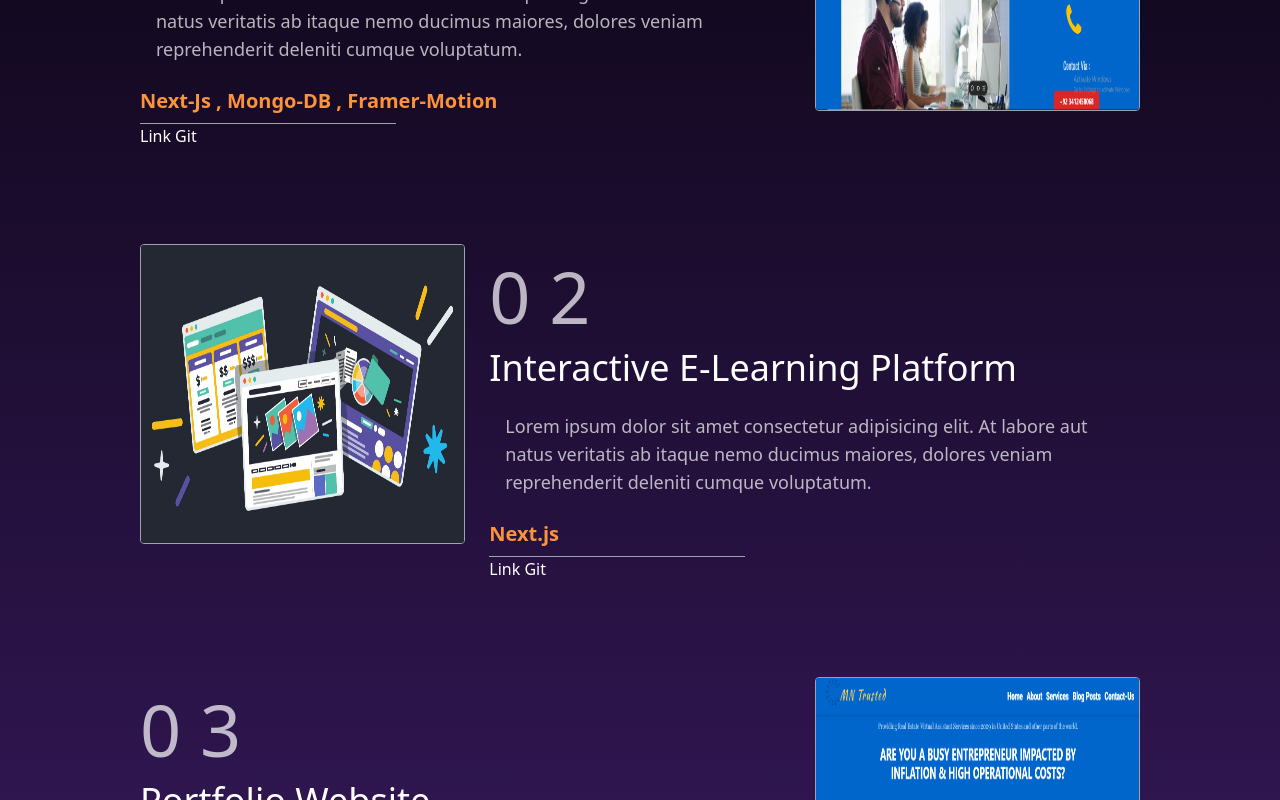
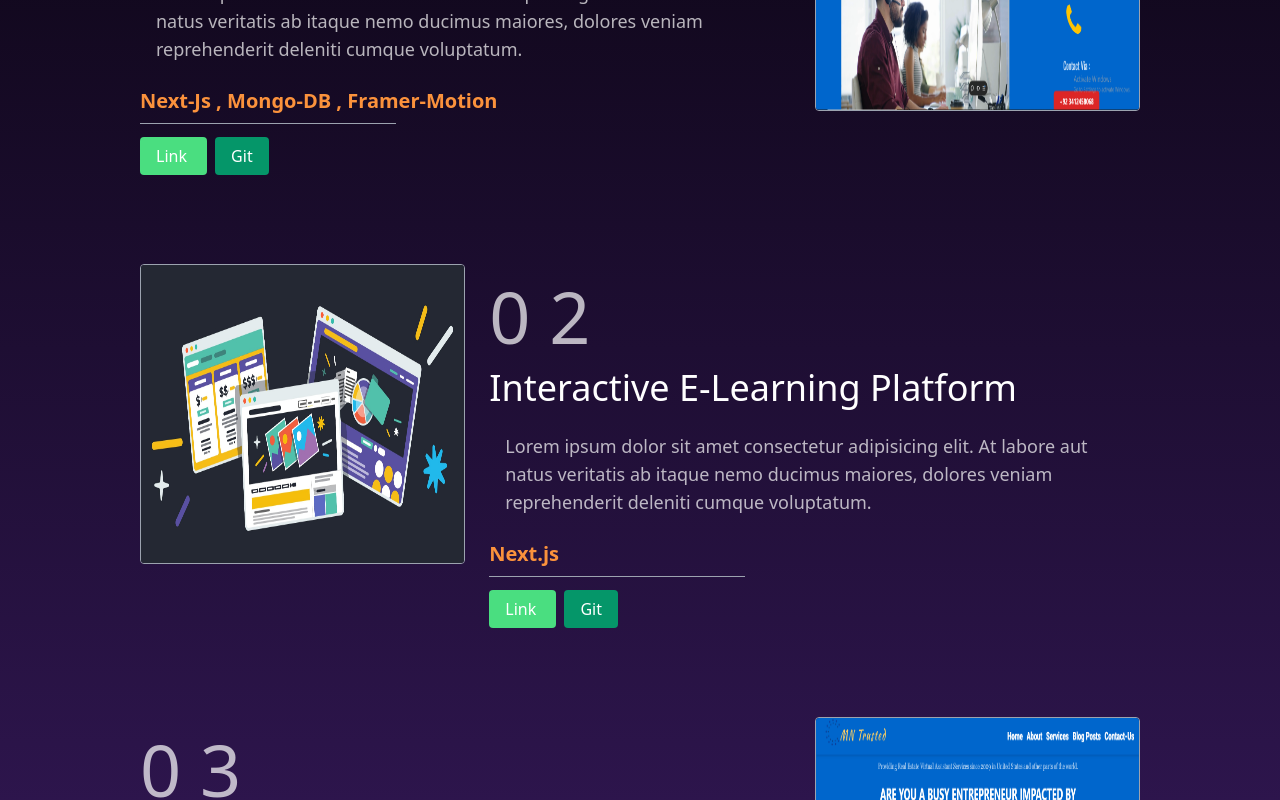
Before and after one commit to Adnankhan10s/Resume, a Next.js app: page / in a window 1280 px wide. Shown: the part 2120-2920 px from the top of the page. Built offline with nearby package versions, Linux system fonts and the light colour scheme.

Commit message:
setbutton

```diff
--- a/src/components/Portfolio.tsx
+++ b/src/components/Portfolio.tsx
@@ -58,9 +58,10 @@ const Portfolio = () => {
                          <p className='text-xl text-orange-400 font-semibold'>{project.devstack}</p>
                          <div className='w-64 h-[1px] bg-gray-400 my-4'>
                          </div>
-                            <a href={project.link}>Link </a>
-                            <a href={project.git}>Git</a>
-
+                         <div className='space-x-2 pt-3'>
+                            <a href={project.link} className='px-4 py-2 bg-green-400 hover:text-gray-400 rounded'>Link </a>
+                            <a href={project.git} className='px-4 py-2 bg-emerald-600 hover:text-gray-400 rounded'>Git</a>
+                            </div>
                         </div>
                         <div className='flex justify-center items-center h-[300px] w-[500px] object-cover'>
                             <Image width={600} height={300} src={project.src} alt={project.title} className='h-[300px] w-[500px] border rounded border-gray-400' />
```
